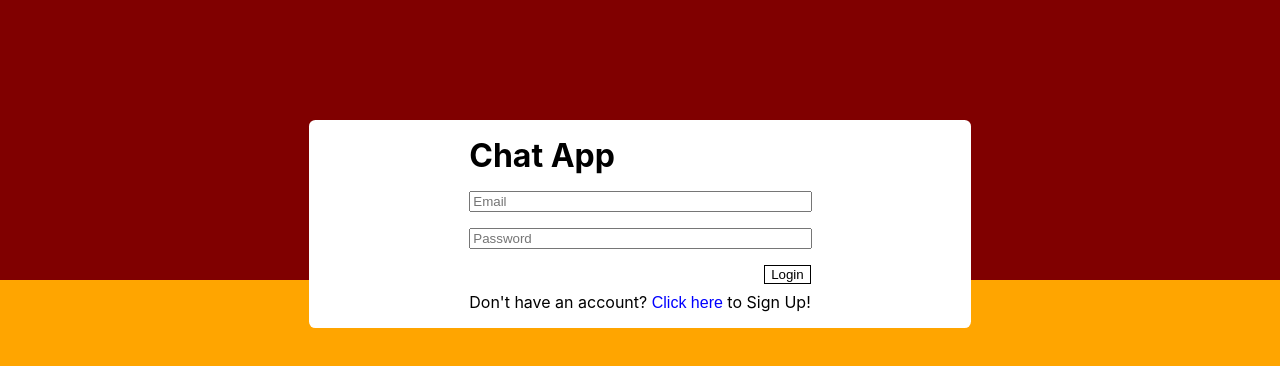
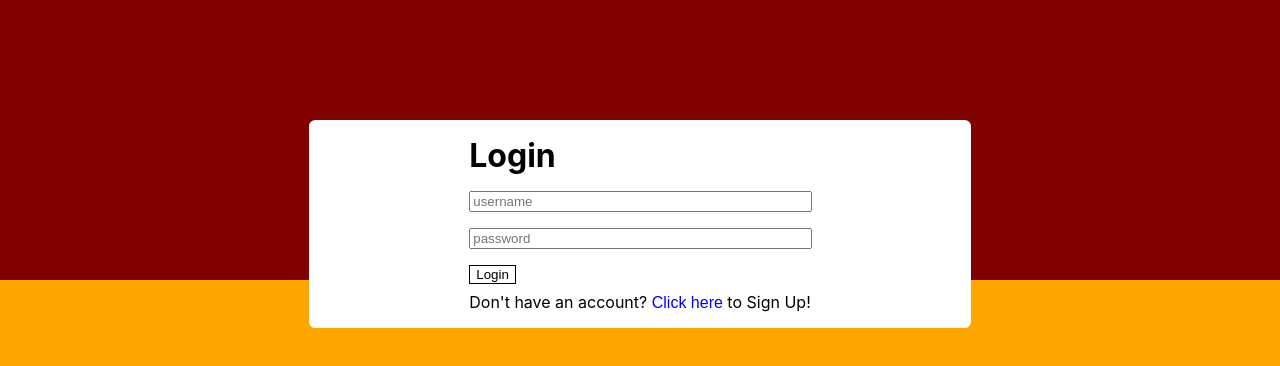
Before and after one commit to bissectra/chat, a React (Create React App) app: page / in a window 1280 px wide. Shown: the top 366 px of the page. Built offline with nearby package versions, Linux system fonts and the light colour scheme.

Commit message:
refactor LoginCard

```diff
--- /dev/null
+++ b/src/components/AuthInput/index.js
@@ -0,0 +1,19 @@
+import { Fragment } from "react";
+
+export default function AuthInput({ type, setter, placeholder, optional }) {
+  const t =
+    type === "password2" ? "password" : type === "username" ? "text" : type;
+  return (
+    <Fragment>
+      <input
+        type={t}
+        id={type}
+        name={type}
+        placeholder={placeholder || type}
+        onChange={(event) => setter(event.target.value)}
+        required={!optional}
+      />
+      <br />
+    </Fragment>
+  );
+}
--- a/src/components/LoginCard/index.js
+++ b/src/components/LoginCard/index.js
@@ -1,76 +1,51 @@
 import "./styles.css";
-import React from "react";
+import React, { useState } from "react";
 import axios from "axios";
 import { baseURL } from "../../constants";
+import AuthInput from "../AuthInput";
 
-class LoginCard extends React.Component {
-  constructor(props) {
-    super(props);
-    this.state = {
-      usernameOrEmail: "",
-      password: "",
-    };
-  }
+export default function LoginCard({ pageChanger }) {
+  const [usernameOrEmail, set_usernameOrEmail] = useState("");
+  const [password, setPassword] = useState("");
 
-  submitHandler = (event) => {
-    event.preventDefault();
-    this.login();
+  const redirectToChat = ({ token, user }) => {
+    pageChanger("chat", token, user);
   };
 
-  login() {
+  function login() {
     axios
       .post(`${baseURL}/user/login`, {
-        email: this.state.usernameOrEmail,
-        password: this.state.password,
+        email: usernameOrEmail,
+        password: password,
       })
       .then((response) => {
-        this.redirectToChat(response.data);
+        redirectToChat(response.data);
       })
       .catch((error) => {
         console.log(error);
       });
   }
 
-  redirectToChat = ({ token, user }) => {
-    this.props.pageChanger("chat", token, user);
+  const redirectToSignUp = () => {
+    pageChanger("signUp");
   };
 
-  redirectToSignUp = () => {
-    this.props.pageChanger("signUp");
+  const submitHandler = (event) => {
+    event.preventDefault();
+    login();
   };
 
-  render() {
   return (
     <div className="Card">
-        <h1>Chat App</h1>
-        <form onSubmit={this.submitHandler}>
-          <input
-            type="text"
-            id="usernameOrEmail"
-            name="usernameOrEmail"
-            placeholder="Email"
-            onChange={(event) =>
-              this.setState({ usernameOrEmail: event.target.value })
-            }
-          ></input>
-          <br />
-          <input
-            type="password"
-            id="password"
-            name="password"
-            placeholder="Password"
-            onChange={(event) =>
-              this.setState({ password: event.target.value })
-            }
-          ></input>
-          <br />
-          <div id="login-button">
+      <h1>Login</h1>
+      <form onSubmit={submitHandler}>
+        <AuthInput type="username" setter={set_usernameOrEmail} />
+        <AuthInput type="password" setter={setPassword} />
         <input type="submit" value="Login" />
-          </div>
       </form>
       <span id="unregistered-user-text">
         Don't have an account?&nbsp;
-          <button className="linkButton" onClick={this.redirectToSignUp}>
+        <button className="linkButton" onClick={redirectToSignUp}>
           Click here
         </button>
         &nbsp;to Sign Up!
@@ -78,6 +53,3 @@ class LoginCard extends React.Component {
     </div>
   );
 }
-}
-
-export default LoginCard;
```
Lines whose indentation alone changed are shown as unchanged.
